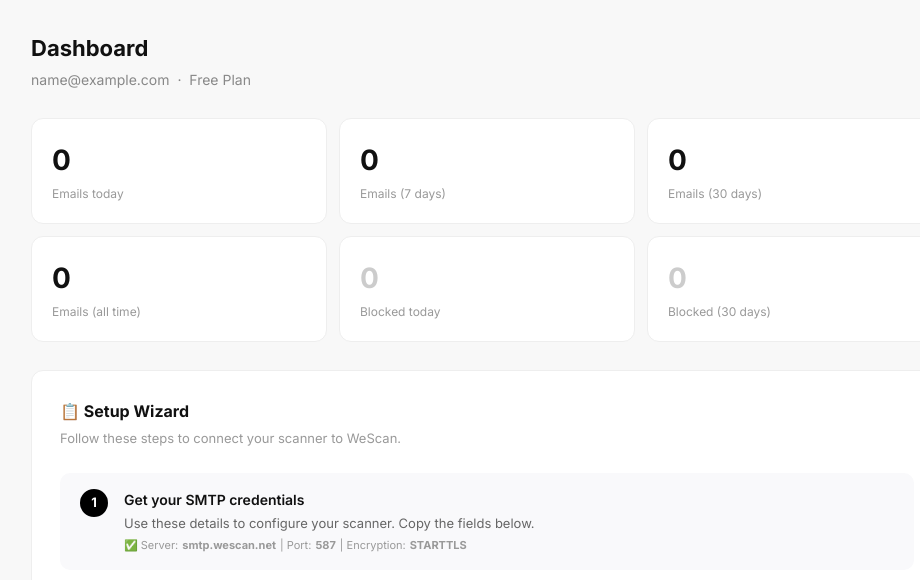
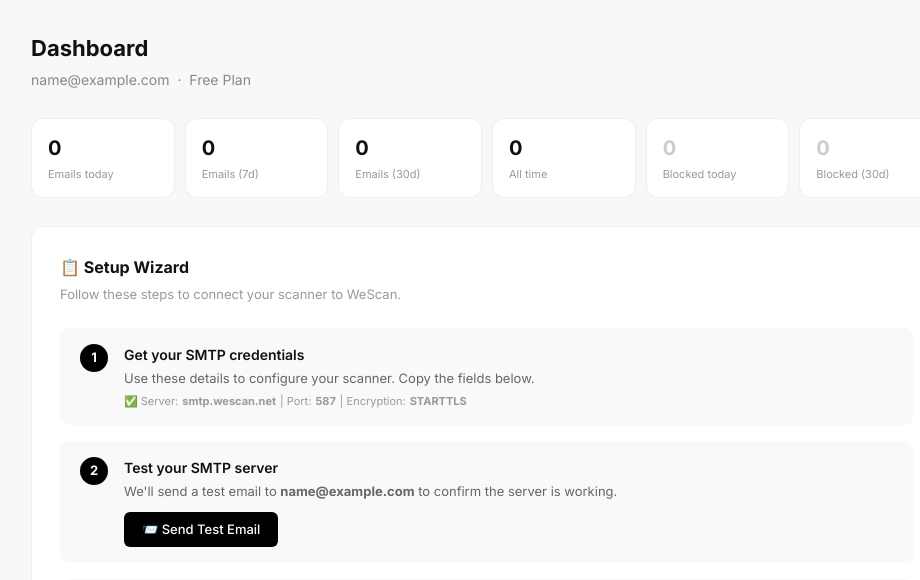
Before and after one commit to xnddzwkf5s-del/WeScan-Net, a Flask app: page /dashboard in a window 1280 px wide. Shown: the part 81-661 px from the top of the page, without its empty margins (153-1073 px from the left). Run offline with Flask 3, Linux system fonts and the light colour scheme; the visitor is signed in with stand-in values (Sample User, id 1); data that the repository does not hold is empty; some libraries are stand-ins or nearby versions.

Commit message:
v1.26 - dashboard stats in 1 row (6 cols)

```diff
--- a/app/templates/dashboard/index.html
+++ b/app/templates/dashboard/index.html
@@ -66,35 +66,35 @@
   </div>
 
   <!-- ── Stats row ─────────────────────────────────────────────────── -->
-  <div style="display:grid;grid-template-columns:repeat(3,1fr);gap:12px;margin-bottom:28px;">
+  <div style="display:grid;grid-template-columns:repeat(6,1fr);gap:10px;margin-bottom:28px;">
 
-    <div style="background:#fff;border:1px solid #eee;border-radius:12px;padding:20px;">
-      <div style="font-size:28px;font-weight:700;color:#111;">{{ stats.emails_today }}</div>
-      <div style="font-size:12px;color:#999;margin-top:4px;">Emails today</div>
+    <div style="background:#fff;border:1px solid #eee;border-radius:12px;padding:14px 16px;">
+      <div style="font-size:20px;font-weight:700;color:#111;">{{ stats.emails_today }}</div>
+      <div style="font-size:11px;color:#999;margin-top:3px;">Emails today</div>
     </div>
-    <div style="background:#fff;border:1px solid #eee;border-radius:12px;padding:20px;">
-      <div style="font-size:28px;font-weight:700;color:#111;">{{ stats.emails_7d }}</div>
-      <div style="font-size:12px;color:#999;margin-top:4px;">Emails (7 days)</div>
+    <div style="background:#fff;border:1px solid #eee;border-radius:12px;padding:14px 16px;">
+      <div style="font-size:20px;font-weight:700;color:#111;">{{ stats.emails_7d }}</div>
+      <div style="font-size:11px;color:#999;margin-top:3px;">Emails (7d)</div>
     </div>
-    <div style="background:#fff;border:1px solid #eee;border-radius:12px;padding:20px;">
-      <div style="font-size:28px;font-weight:700;color:#111;">{{ stats.emails_30d }}</div>
-      <div style="font-size:12px;color:#999;margin-top:4px;">Emails (30 days)</div>
+    <div style="background:#fff;border:1px solid #eee;border-radius:12px;padding:14px 16px;">
+      <div style="font-size:20px;font-weight:700;color:#111;">{{ stats.emails_30d }}</div>
+      <div style="font-size:11px;color:#999;margin-top:3px;">Emails (30d)</div>
     </div>
-    <div style="background:#fff;border:1px solid #eee;border-radius:12px;padding:20px;">
-      <div style="font-size:28px;font-weight:700;color:#111;">{{ stats.emails_total }}</div>
-      <div style="font-size:12px;color:#999;margin-top:4px;">Emails (all time)</div>
+    <div style="background:#fff;border:1px solid #eee;border-radius:12px;padding:14px 16px;">
+      <div style="font-size:20px;font-weight:700;color:#111;">{{ stats.emails_total }}</div>
+      <div style="font-size:11px;color:#999;margin-top:3px;">All time</div>
     </div>
-    <div style="background:#fff;border:1px solid #eee;border-radius:12px;padding:20px;">
-      <div style="font-size:28px;font-weight:700;{% if stats.blocked_today > 0 %}color:#e53e3e;{% else %}color:#ccc;{% endif %}">
+    <div style="background:#fff;border:1px solid #eee;border-radius:12px;padding:14px 16px;">
+      <div style="font-size:20px;font-weight:700;{% if stats.blocked_today > 0 %}color:#e53e3e;{% else %}color:#ccc;{% endif %}">
         {{ stats.blocked_today }}
       </div>
-      <div style="font-size:12px;color:#999;margin-top:4px;">Blocked today</div>
+      <div style="font-size:11px;color:#999;margin-top:3px;">Blocked today</div>
     </div>
-    <div style="background:#fff;border:1px solid #eee;border-radius:12px;padding:20px;">
-      <div style="font-size:28px;font-weight:700;{% if stats.blocked_30d > 0 %}color:#dd6b20;{% else %}color:#ccc;{% endif %}">
+    <div style="background:#fff;border:1px solid #eee;border-radius:12px;padding:14px 16px;">
+      <div style="font-size:20px;font-weight:700;{% if stats.blocked_30d > 0 %}color:#dd6b20;{% else %}color:#ccc;{% endif %}">
         {{ stats.blocked_30d }}
       </div>
-      <div style="font-size:12px;color:#999;margin-top:4px;">Blocked (30 days)</div>
+      <div style="font-size:11px;color:#999;margin-top:3px;">Blocked (30d)</div>
     </div>
 
   </div>
```
